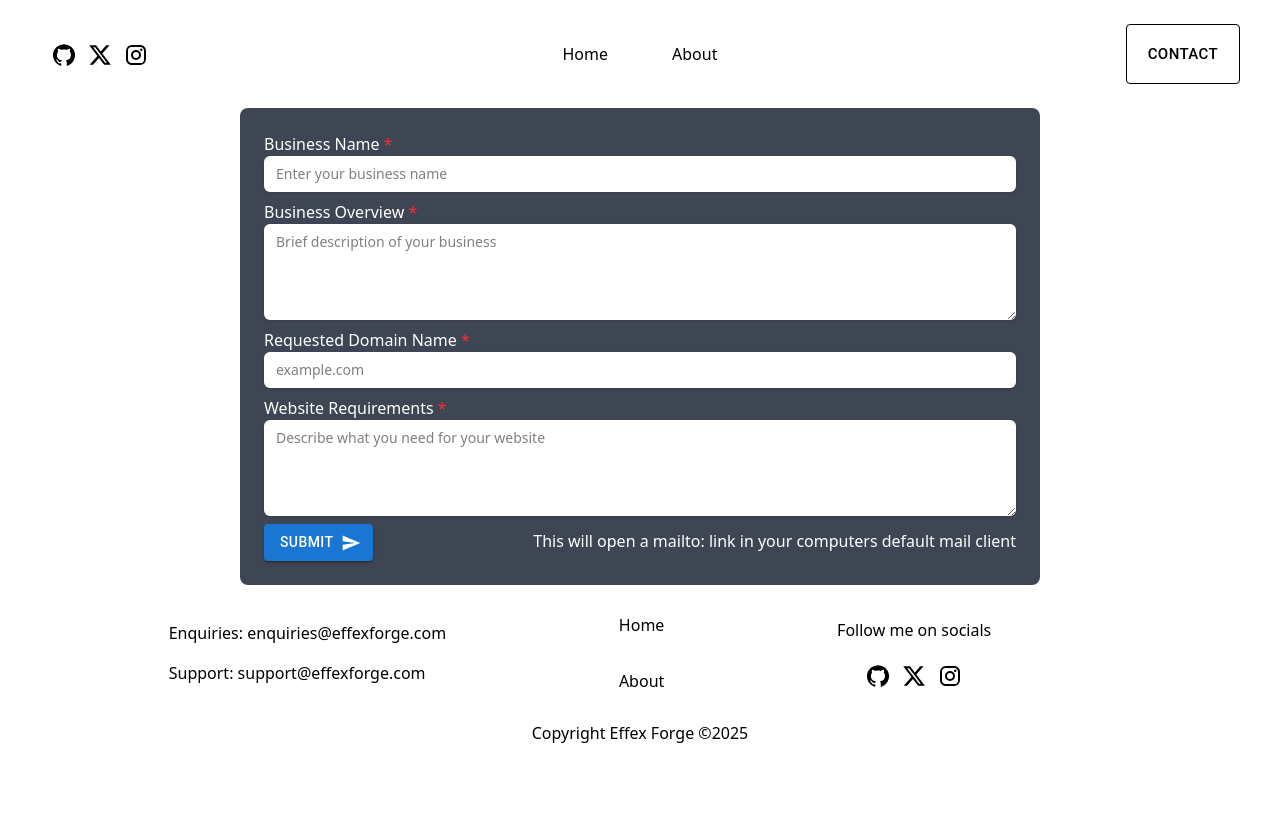
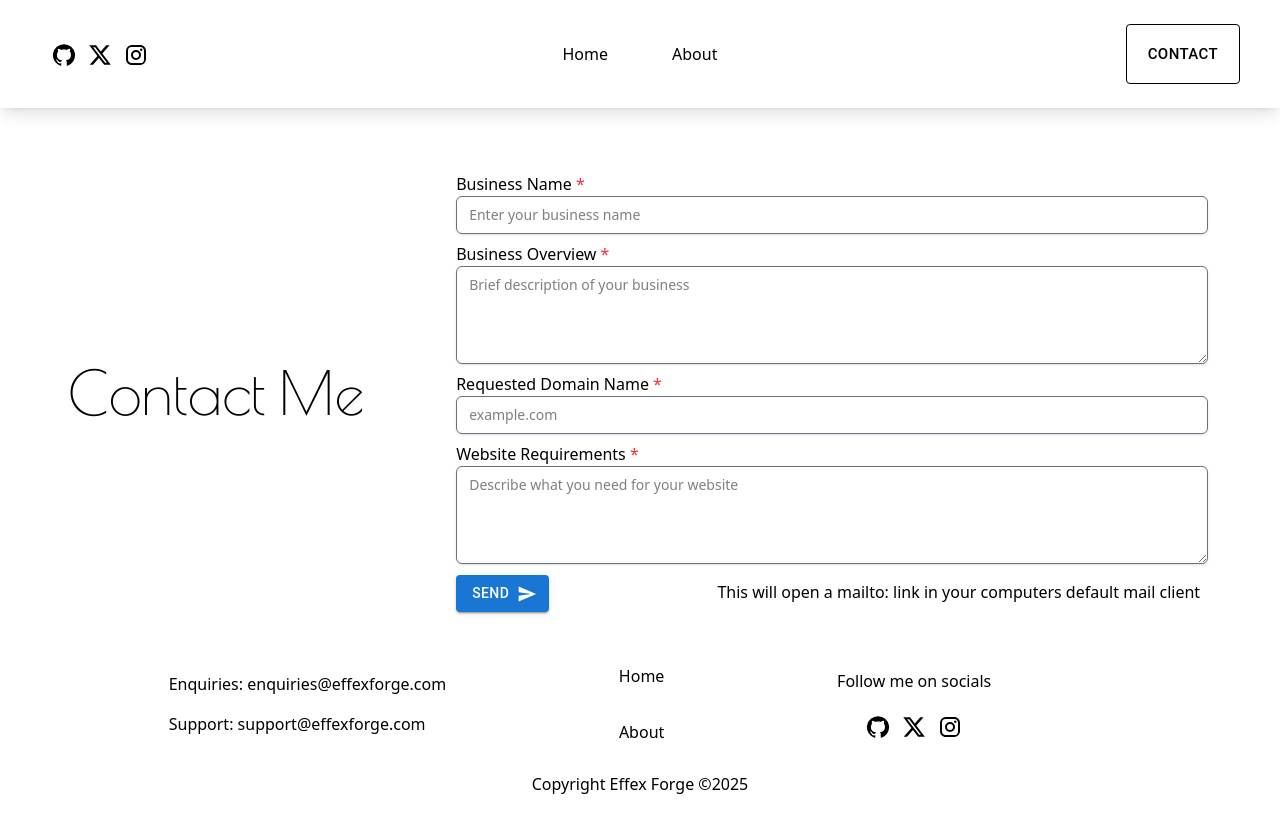
Before and after one commit to EffexDev/effex-forge, a React (Vite) app: page /contact in a window 1280 px wide. Built offline with nearby package versions, Linux system fonts and the light colour scheme.

Commit message:
Finished

```diff
--- a/src/App.tsx
+++ b/src/App.tsx
@@ -7,11 +7,13 @@ import Footer from './components/Footer';
 function App() {
   return (
     <>
+    <div className="flex flex-col min-h-screen">
       <Hero />
       <ServiceSection />
       <PlansSection />
+      </div>
       <Footer />
-    </>
+      </>
   );
 }
 
--- a/src/Contact.tsx
+++ b/src/Contact.tsx
@@ -6,7 +6,10 @@ function Contact() {
         return (
             <>
                 <NavBar textColor="black" buttonColor="black"/>
-                <div className="flex justify-center">
+                <div className="flex justify-evenly pt-10">
+                    <div className="hidden sm:flex sm:p-5 items-center sm:text-center">
+                        <h1 id="title" className="text-6xl">Contact Me</h1>
+                    </div>
                     <ContactForm />
                 </div>
                 <Footer />
--- a/src/components/ContactForm.tsx
+++ b/src/components/ContactForm.tsx
@@ -25,12 +25,12 @@ const ContactForm = () => {
   };
 
   return (
-    <form onSubmit={handleSubmit} className="max-w-dvw sm:w-200 mx-auto p-6 bg-gray-900/80 text-white rounded-lg space-y-6">
+    <form onSubmit={handleSubmit} className="w-full sm:w-200 mx-auto p-6 text-black space-y-6">
     <div className="space-y-1 pb-2">
       <label>
         Business Name <span className="text-red-500">*</span>
         <input
-          className="mt-1 block w-full px-3 py-2 rounded-md border-gray-300 shadow-sm focus:border-indigo-500 focus:ring-indigo-500 sm:text-sm bg-white text-black"
+        className="mt-1 block w-full px-3 py-2 rounded-md border border-gray-500  shadow-sm focus:border-blue-500 focus:ring-blue-500 sm:text-sm bg-white text-black"
         type="text"
           value={businessName}
           onChange={(e) => setBusinessName(e.target.value)}
@@ -44,7 +44,8 @@ const ContactForm = () => {
       <label>
         Business Overview <span className="text-red-500">*</span>
         <textarea
-        className="mt-1 block w-full px-3 py-2 rounded-md border-gray-300 shadow-sm focus:border-indigo-500 focus:ring-indigo-500 sm:text-sm bg-white text-black"          value={businessDescription}
+        className="mt-1 block w-full px-3 py-2 rounded-md border border-gray-500   shadow-sm focus:border-blue-500 focus:ring-blue-500 sm:text-sm bg-white text-black"
+        value={businessDescription}
         onChange={(e) => setBusinessDescription(e.target.value)}
         required
         placeholder="Brief description of your business"
@@ -57,7 +58,8 @@ const ContactForm = () => {
       <label>
         Requested Domain Name <span className="text-red-500">*</span>
         <input
-        className="mt-1 block w-full px-3 py-2 rounded-md border-gray-300 shadow-sm focus:border-indigo-500 focus:ring-indigo-500 sm:text-sm bg-white text-black"          type="text"
+        className="mt-1 block w-full px-3 py-2 rounded-md border border-gray-500   shadow-sm focus:border-blue-500 focus:ring-blue-500 sm:text-sm bg-white text-black"
+        type="text"
         value={domainName}
         onChange={(e) => setDomainName(e.target.value)}
         required
@@ -70,7 +72,8 @@ const ContactForm = () => {
       <label>
         Website Requirements <span className="text-red-500">*</span>
         <textarea
-        className="mt-1 block w-full px-3 py-2 rounded-md border-gray-300 shadow-sm focus:border-indigo-500 focus:ring-indigo-500 sm:text-sm bg-white text-black"          value={websiteRequest}
+        className="mt-1 block w-full px-3 py-2 rounded-md border border-gray-500  shadow-sm focus:border-blue-500 focus:ring-blue-500 sm:text-sm bg-white text-black"
+        value={websiteRequest}
         onChange={(e) => setWebsiteRequest(e.target.value)}
         required
         placeholder="Describe what you need for your website"
@@ -84,7 +87,7 @@ const ContactForm = () => {
         type="submit"
         variant="contained"
         endIcon={<Send />}
-        >Submit</Button>    <h1>This will open a mailto: link in your computers default mail client</h1>
+        >Send</Button>    <div className="hidden sm:flex sm:p-2"><h1>This will open a mailto: link in your computers default mail client</h1></div>
     </div>
     </form>
   );
--- a/src/components/NavBar.tsx
+++ b/src/components/NavBar.tsx
@@ -19,7 +19,7 @@ function NavBar({textColor ="white", buttonColor="white"}: {textColor: string, b
     const isHomePage = location.pathname === "/";
 
     return (
-        <div className={`relative top-0 left-0 w-full z-20 flex justify-between items-center pt-6 pb-6 pr-10 pl-5 sm:pl-10  text-${textColor} `}>
+        <div className={`relative top-0 left-0 w-full z-20 flex justify-between items-center pt-6 pb-6 pr-10 pl-5 sm:pl-10 shadow-lg text-${textColor} `}>
             <div className="w-full flex justify-between items-center">
                 <div className="flex items-start justify-start sm:items-start w-auto sm:w-1/2">
                     <Socials />
--- a/src/components/PlansCard.tsx
+++ b/src/components/PlansCard.tsx
@@ -11,7 +11,7 @@ import { Link } from 'react-router';
 function PlansCard({ title, description, price, img, alt, button, site }: { title: string; description: string, price: number, img: string, alt: string, button: string, site: string }) {
     return (
         <FadeIn>
-        <Card className="h-full flex flex-col" sx={{maxWidth: "100%", padding: 2}}>
+        <Card className="h-full flex flex-col" sx={{Width: "100%", padding: 2}}>
           <CardMedia
             sx={{ height: 200, borderRadius: 1}}
             image={img}
--- a/src/components/PlansSection.tsx
+++ b/src/components/PlansSection.tsx
@@ -3,10 +3,10 @@ import { plansData } from "../data/plansData";
 
 function PlansSection() {
     return (
-        <div className="pr-10 pl-10 pt-10 pb-10 bg-gradient-to-br from-gray-900 via-gray-800 to-gray-700">
+        <div className="py-10  sm:p-10 bg-gradient-to-br from-gray-900 via-gray-800 to-gray-700">
             <div className="flex flex-col items-center justify-center pb-5">
                 <h1 id="title" className="text-white text-4xl sm:text-6xl text-center">Managed Hosting Services</h1>
-                <p className=" text-white text-center pt-3 sm:max-w-300 sm:text-2xl">
+                <p className=" text-white text-center pt-3 sm:max-w-300 sm:text-2xl p-2">
                   Take the stress out of hosting with our managed services. I'll handle the technical side of your website, from performance optimization to security, so you can focus on what matters most—growing your business
                 </p>
             </div>
```
Lines whose indentation alone changed are shown as unchanged.
